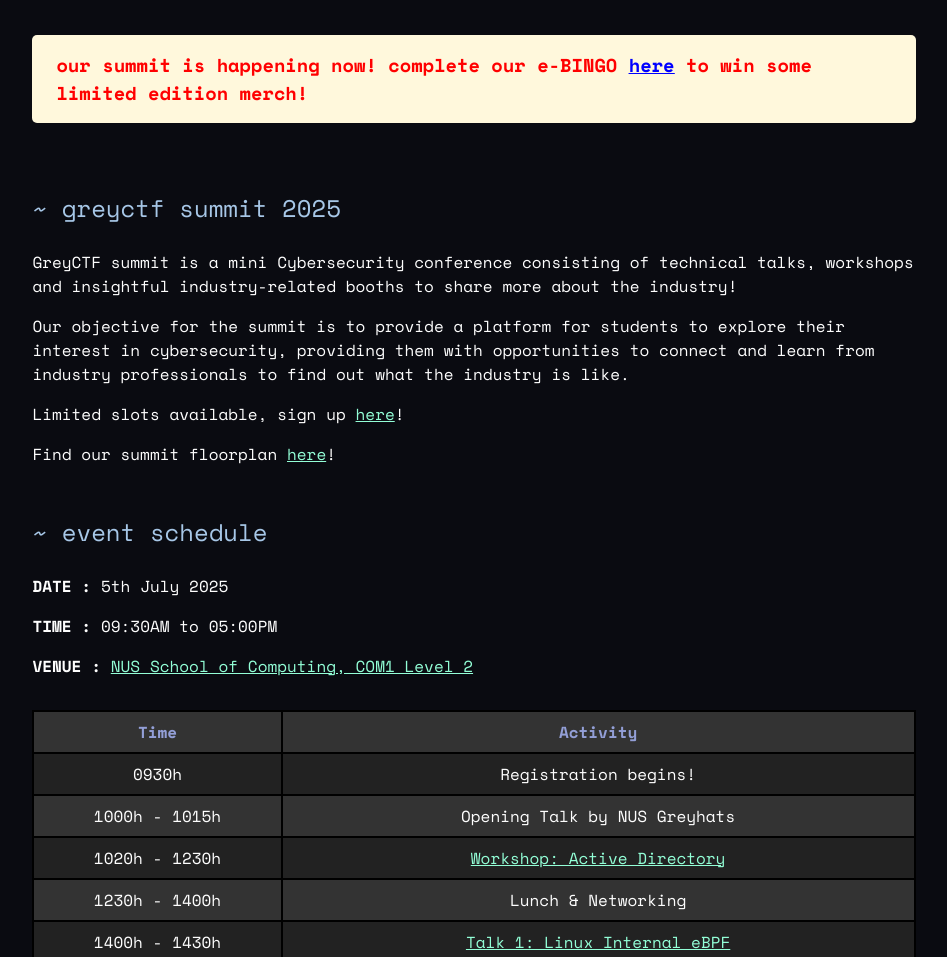
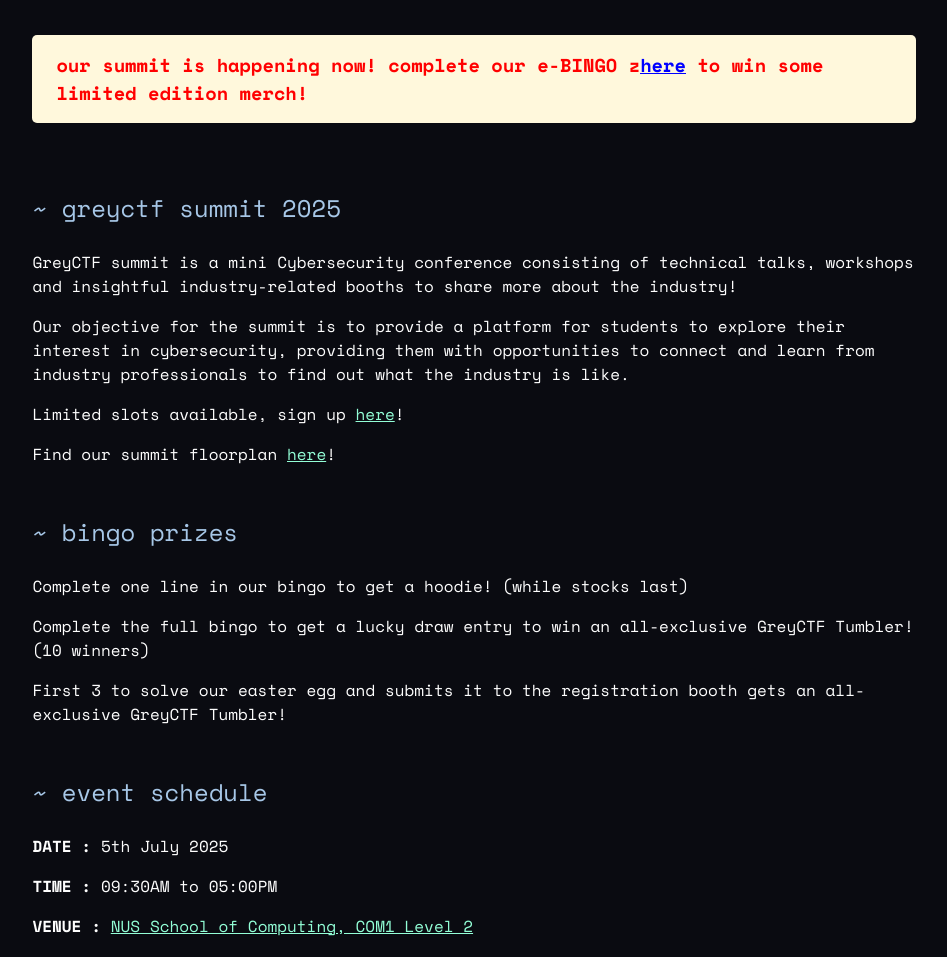
Before and after one commit to NUSGreyhats/greyctf25-summit-website, a plain HTML site: page index.html in a window 1280 px wide. Shown: the top 957 px of the page, without its empty margins (166-1113 px from the left). Drawn offline with nearby package versions, Linux system fonts and the light colour scheme.

Commit message:
Update index.html

```diff
--- a/index.html
+++ b/index.html
@@ -11,7 +11,7 @@
 
 	<body><div class="txtdiv">
 			<!-- <h3 class="highlighted">ANNOUNCEMENT GOES HERE</h3> -->
-			<h3 class="highlighted">our summit is happening now! complete our e-BINGO <u style="color: #0000ff;"><a href="/bingo" target="_blank" data-umami-event="Bingo Banner" style="color: #0000ff;">here</a></u> to win some limited edition merch!</h3>
+			<h3 class="highlighted">our summit is happening now! complete our e-BINGO z<u style="color: #0000ff;"><a href="/bingo" target="_blank" data-umami-event="Bingo Banner" style="color: #0000ff;">here</a></u> to win some limited edition merch!</h3>
 
 			<p class="x">~ greyctf summit 2025</p>
 
@@ -26,6 +26,13 @@
 			<p>Find our summit floorplan <a href="/floorplan.png" data-umami-event="floorplan">here</a>!</p>
 
 
+			<p class="x">~ bingo prizes</p>
+
+			<p>Complete one line in our bingo to get a hoodie! (while stocks last)</p>
+
+			<p>Complete the full bingo to get a lucky draw entry to win an all-exclusive GreyCTF Tumbler! (10 winners)</p>
+
+			<p>First 3 to solve our easter egg and submits it to the registration booth gets an all-exclusive GreyCTF Tumbler!</p>
 
 
 			<p class="x">~ event schedule</p>
```
